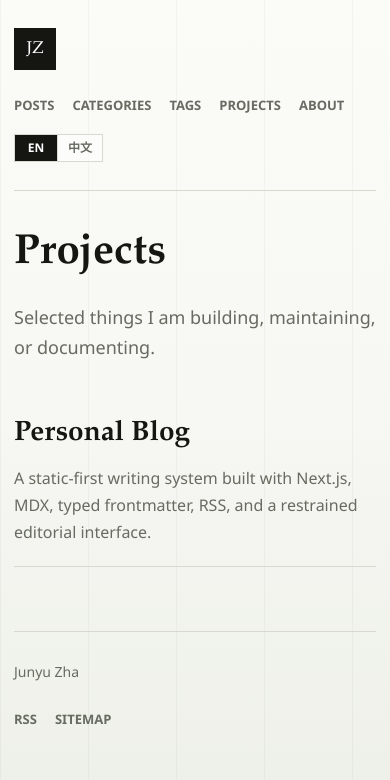
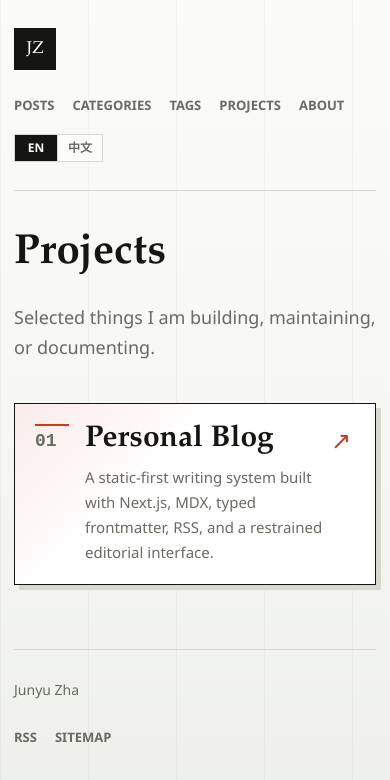
Before and after one commit to zhajunyu/blog, a Next.js app: page /en/projects in a window 390 px wide. Shown: the top 780 px of the page. Built offline with nearby package versions, Linux system fonts and the light colour scheme; no server answers.

Commit message:
feat: share indexed card styles across pages

```diff
--- a/src/app/[locale]/categories/page.tsx
+++ b/src/app/[locale]/categories/page.tsx
@@ -50,27 +50,27 @@ export default async function CategoriesPage({ params }: CategoriesPageProps) {
       </h1>
       <p className="page-intro">{dictionary.categories.intro}</p>
 
-      <ul className="category-grid">
+      <ul className="indexed-card-grid">
         {categories.map((category, index) => (
-          <li key={category.slug} className="category-grid-item">
+          <li key={category.slug} className="indexed-card-grid-item">
             <Link
-              className="category-card"
+              className="indexed-card"
               href={localizedPath(rawLocale, `/categories/${category.slug}`)}
             >
-              <span className="category-card-index" aria-hidden="true">
+              <span className="indexed-card-index" aria-hidden="true">
                 {String(index + 1).padStart(2, "0")}
               </span>
-              <span className="category-card-content">
-                <span className="category-card-heading">
-                  <span className="category-card-title">{category.name}</span>
-                  <span className="category-card-arrow" aria-hidden="true">
+              <span className="indexed-card-content">
+                <span className="indexed-card-heading">
+                  <span className="indexed-card-title">{category.name}</span>
+                  <span className="indexed-card-arrow" aria-hidden="true">
                     ↗
                   </span>
                 </span>
-                <span className="category-card-description">
+                <span className="indexed-card-description">
                   {category.description}
                 </span>
-                <span className="category-card-count">
+                <span className="indexed-card-meta">
                   {dictionary.categories.postCount(category.count)}
                 </span>
               </span>
--- a/src/app/[locale]/projects/page.tsx
+++ b/src/app/[locale]/projects/page.tsx
@@ -45,14 +45,30 @@ export default async function ProjectsPage({ params }: ProjectsPageProps) {
       </h1>
       <p className="page-intro">{dictionary.projects.intro}</p>
 
-      <div className="project-list" style={{ marginTop: 48 }}>
-        {dictionary.projects.items.map((project) => (
-          <article key={project.name} className="project-item">
-            <h2>{project.name}</h2>
-            <p>{project.description}</p>
-          </article>
+      <ol className="indexed-card-grid">
+        {dictionary.projects.items.map((project, index) => (
+          <li key={project.name} className="indexed-card-grid-item">
+            <article className="indexed-card">
+              <span className="indexed-card-index" aria-hidden="true">
+                {String(index + 1).padStart(2, "0")}
+              </span>
+              <span className="indexed-card-content">
+                <span className="indexed-card-heading">
+                  <span className="indexed-card-title" role="heading" aria-level={2}>
+                    {project.name}
+                  </span>
+                  <span className="indexed-card-arrow" aria-hidden="true">
+                    ↗
+                  </span>
+                </span>
+                <span className="indexed-card-description">
+                  {project.description}
+                </span>
+              </span>
+            </article>
+          </li>
         ))}
-      </div>
+      </ol>
     </section>
   );
 }
--- a/src/app/globals.css
+++ b/src/app/globals.css
@@ -391,7 +391,7 @@ a:hover {
   padding: 6px 14px;
 }
 
-.category-grid {
+.indexed-card-grid {
   display: flex;
   width: 100%;
   flex-direction: column;
@@ -401,12 +401,12 @@ a:hover {
   list-style: none;
 }
 
-.category-grid-item {
+.indexed-card-grid-item {
   width: 100%;
   min-width: 0;
 }
 
-.category-card {
+.indexed-card {
   display: grid;
   width: 100%;
   grid-template-columns: 48px minmax(0, 1fr);
@@ -425,17 +425,17 @@ a:hover {
     transform 180ms ease;
 }
 
-.category-card:hover {
+.indexed-card:hover {
   color: var(--color-ink);
   box-shadow: 11px 11px 0 var(--color-accent);
   transform: translate(-2px, -2px);
 }
 
-.category-card:focus-visible {
+.indexed-card:focus-visible {
   outline-offset: 6px;
 }
 
-.category-card-index {
+.indexed-card-index {
   padding-top: 5px;
   border-top: 2px solid var(--color-accent);
   color: var(--color-muted);
@@ -445,30 +445,30 @@ a:hover {
   line-height: 1.2;
 }
 
-.category-card-content {
-  --category-card-arrow-width: 24px;
+.indexed-card-content {
+  --indexed-card-arrow-width: 24px;
   display: flex;
   min-width: 0;
   flex-direction: column;
 }
 
-.category-card-heading {
+.indexed-card-heading {
   display: flex;
   align-items: center;
   justify-content: space-between;
   gap: 20px;
 }
 
-.category-card-title {
+.indexed-card-title {
   font-family: var(--font-display);
   font-size: 35px;
   font-weight: 600;
   line-height: 1.05;
 }
 
-.category-card-arrow {
-  width: var(--category-card-arrow-width);
-  flex: 0 0 var(--category-card-arrow-width);
+.indexed-card-arrow {
+  width: var(--indexed-card-arrow-width);
+  flex: 0 0 var(--indexed-card-arrow-width);
   color: var(--color-accent);
   font-family: var(--font-body);
   font-size: 24px;
@@ -476,19 +476,19 @@ a:hover {
   transition: transform 180ms ease;
 }
 
-.category-card:hover .category-card-arrow {
+.indexed-card:hover .indexed-card-arrow {
   transform: translate(3px, -3px);
 }
 
-.category-card-description {
-  width: calc(100% - var(--category-card-arrow-width));
+.indexed-card-description {
+  width: calc(100% - var(--indexed-card-arrow-width));
   margin-top: 12px;
   color: var(--color-muted);
   font-size: 15px;
   line-height: 1.65;
 }
 
-.category-card-count {
+.indexed-card-meta {
   margin-top: 12px;
   padding-top: 0;
   color: var(--color-secondary);
@@ -520,29 +520,6 @@ a:hover {
 
 .body-copy p {
   margin: 0 0 18px;
-}
-
-.project-list {
-  display: grid;
-  gap: 20px;
-  max-width: 760px;
-}
-
-.project-item {
-  padding-bottom: 20px;
-  border-bottom: 1px solid var(--color-rule);
-}
-
-.project-item h2 {
-  margin: 0 0 6px;
-  font-family: var(--font-display);
-  font-size: 28px;
-  font-weight: 600;
-}
-
-.project-item p {
-  margin: 0;
-  color: var(--color-muted);
 }
 
 .article-shell {
@@ -855,25 +832,25 @@ a:hover {
 }
 
 @media (max-width: 520px) {
-  .category-card {
+  .indexed-card {
     grid-template-columns: 34px minmax(0, 1fr);
     gap: 16px;
     padding: 20px;
     box-shadow: 5px 5px 0 var(--color-rule);
   }
 
-  .category-card-title {
+  .indexed-card-title {
     font-size: 30px;
   }
 
-  .category-card-description {
+  .indexed-card-description {
     margin-top: 10px;
   }
 }
 
 @media (prefers-reduced-motion: reduce) {
-  .category-card,
-  .category-card-arrow {
+  .indexed-card,
+  .indexed-card-arrow {
     transition: none;
   }
 }
```
